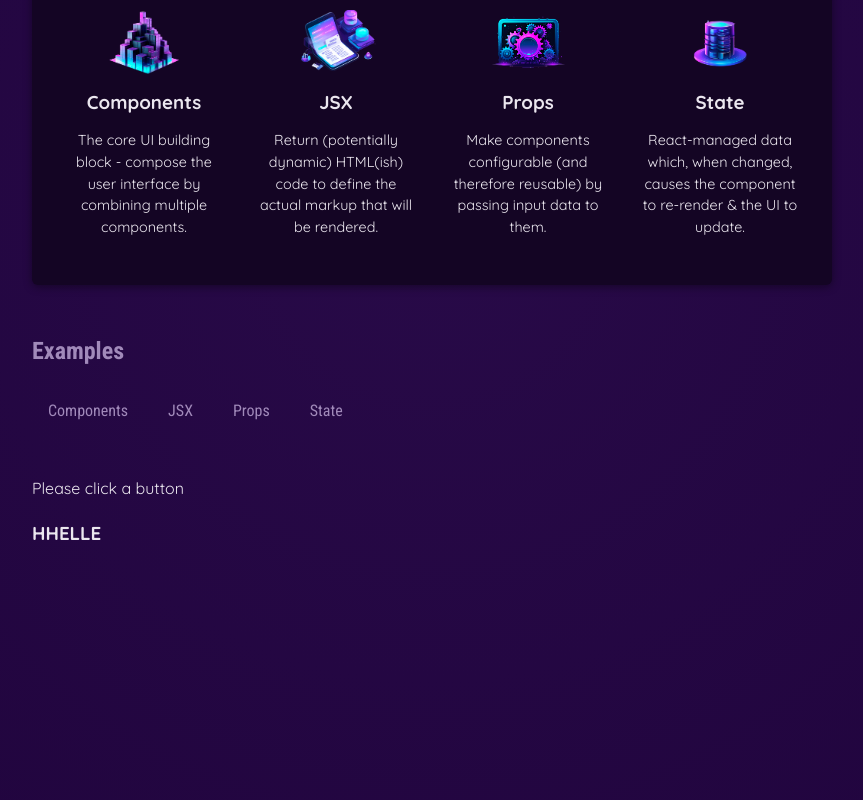
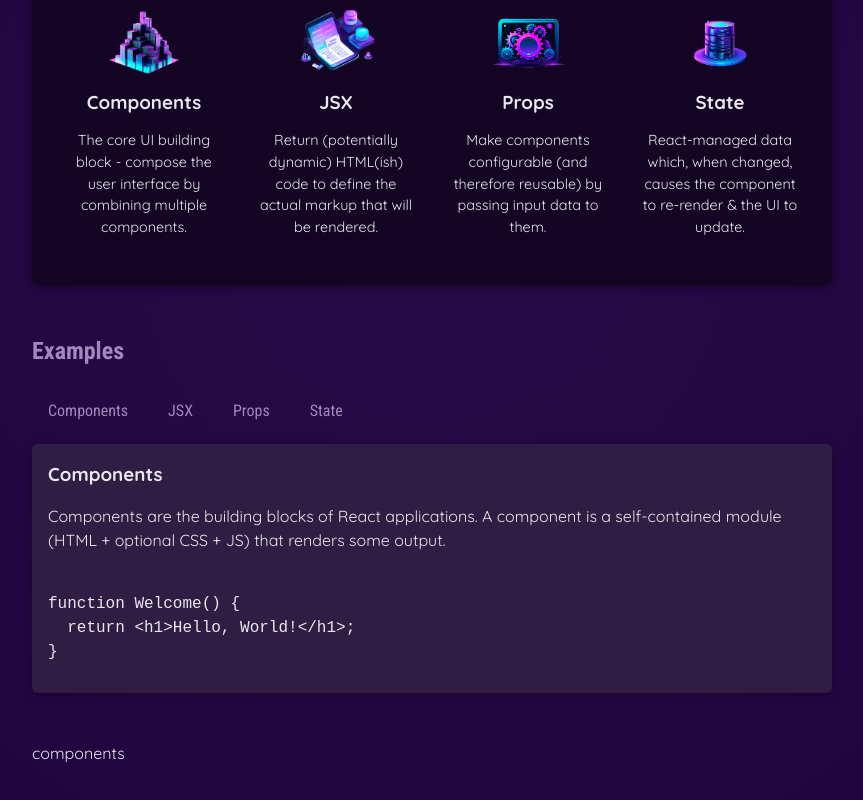
Before and after one commit to RandysHub/react-course, a React (Vite) app in the folder 01-starting-project/: page / in a window 1280 px wide. Shown: the part 414-1214 px from the top of the page, without its empty margins (208-1071 px from the left). Built offline with nearby package versions, Linux system fonts and the light colour scheme.

Commit message:
54 completed

```diff
--- a/01-starting-project/src/App.jsx
+++ b/01-starting-project/src/App.jsx
@@ -2,7 +2,7 @@
 import Header from "./components/Header/Header"
 import TabButton from './components/TabButton/TabButton.jsx';
 import { useState } from 'react';
-
+import { EXAMPLES } from './assets/data.js';
 
 
 
@@ -24,7 +24,7 @@
 
 
 function App() {
-  const [selectedTopic, setSelectedTopic] = useState('Please click a button');
+  const [selectedTopic, setSelectedTopic] = useState('components');
 
 
     function handleClick(selectedButton) {
@@ -53,9 +53,17 @@
         <TabButton onSelect={() => handleClick("props")} >Props</TabButton>
         <TabButton onSelect={() => handleClick("state")} >State</TabButton>
           </menu>
+          <div id='tab-content'>
+            <h3>{EXAMPLES[selectedTopic].title}</h3>
+            <p>{EXAMPLES[selectedTopic].description}</p>
+            <pre>
+              <code>
+                {EXAMPLES[selectedTopic].code}
+              </code>
+            </pre>
+          </div>
         </section>
         {selectedTopic}
-        <h3>HHELLE</h3>
       </main>
     </div>
   );
--- a/01-starting-project/src/assets/data.js
+++ b/01-starting-project/src/assets/data.js
@@ -29,3 +29,54 @@
       "React-managed data which, when changed, causes the component to re-render & the UI to update.",
   },
 ];
+
+export const EXAMPLES = {
+  components: {
+    title: "Components",
+    description:
+      "Components are the building blocks of React applications. A component is a self-contained module (HTML + optional CSS + JS) that renders some output.",
+    code: `
+function Welcome() {
+  return <h1>Hello, World!</h1>;
+}`,
+  },
+  jsx: {
+    title: "JSX",
+    description:
+      "JSX is a syntax extension to JavaScript. It is similar to a template language, but it has full power of JavaScript (e.g., it may output dynamic content).",
+    code: `
+<div>
+  <h1>Welcome {userName}</h1>
+  <p>Time to learn React!</p>
+</div>`,
+  },
+  props: {
+    title: "Props",
+    description:
+      "Components accept arbitrary inputs called props. They are like function arguments.",
+    code: `
+function Welcome(props) {
+  return <h1>Hello, {props.name}</h1>;
+}`,
+  },
+  state: {
+    title: "State",
+    description:
+      "State allows React components to change their output over time in response to user actions, network responses, and anything else.",
+    code: `
+function Counter() {
+  const [isVisible, setIsVisible] = useState(false);
+
+  function handleClick() {
+    setIsVisible(true);
+  }
+
+  return (
+    <div>
+      <button onClick={handleClick}>Show Details</button>
+      {isVisible && <p>Amazing details!</p>}
+    </div>
+  );
+}`,
+  },
+};
```
